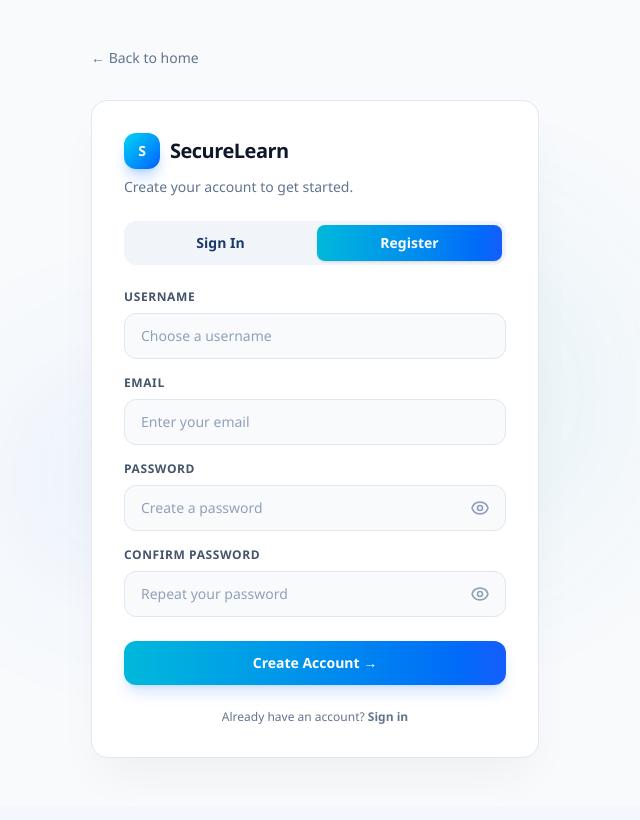
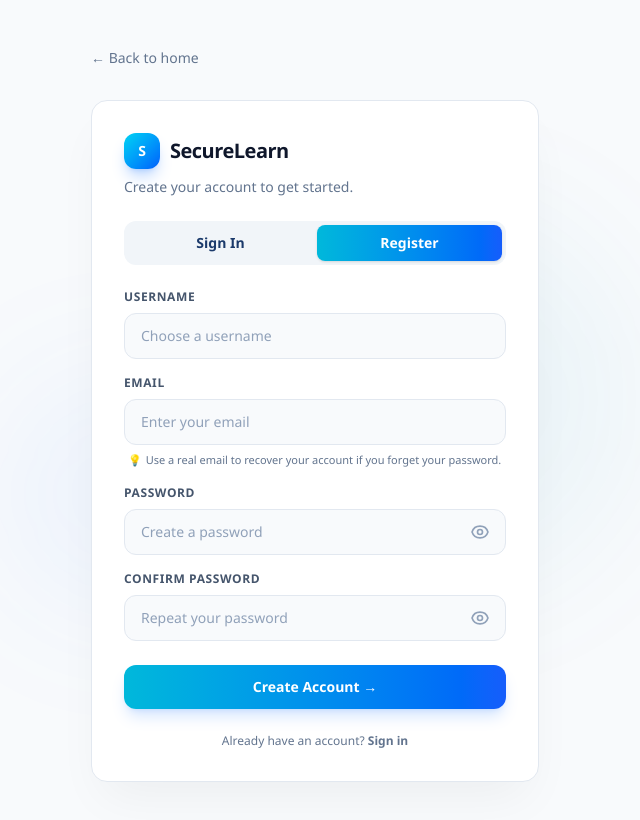
Before and after one commit to starfruit220004/FinalProject_IAS, a React (Vite) app in the folder Frontend/: page /register in a window 1280 px wide. Shown: the top 820 px of the page, without its empty margins (325-965 px from the left). Built offline with nearby package versions, Linux system fonts and the light colour scheme; no server answers; the HTML template or start-up script is replaced by a standard one.

Commit message:
remider to use real email

```diff
--- a/Frontend/src/authentication/RegisterPage.jsx
+++ b/Frontend/src/authentication/RegisterPage.jsx
@@ -123,6 +123,9 @@ export default function RegisterPage() {
                 required
                 className="w-full bg-slate-50 dark:bg-white/5 border border-slate-200 dark:border-white/10 text-slate-900 dark:text-white placeholder-slate-400 rounded-xl px-4 py-3 text-sm outline-none focus:border-blue-500 focus:ring-2 focus:ring-blue-500/20 transition-all"
               />
+              <p className="mt-1.5 text-[11px] text-slate-500 dark:text-slate-500 flex items-center gap-1 px-1">
+                <span>💡</span> Use a real email to recover your account if you forget your password.
+              </p>
             </div>
 
             <div>
```
